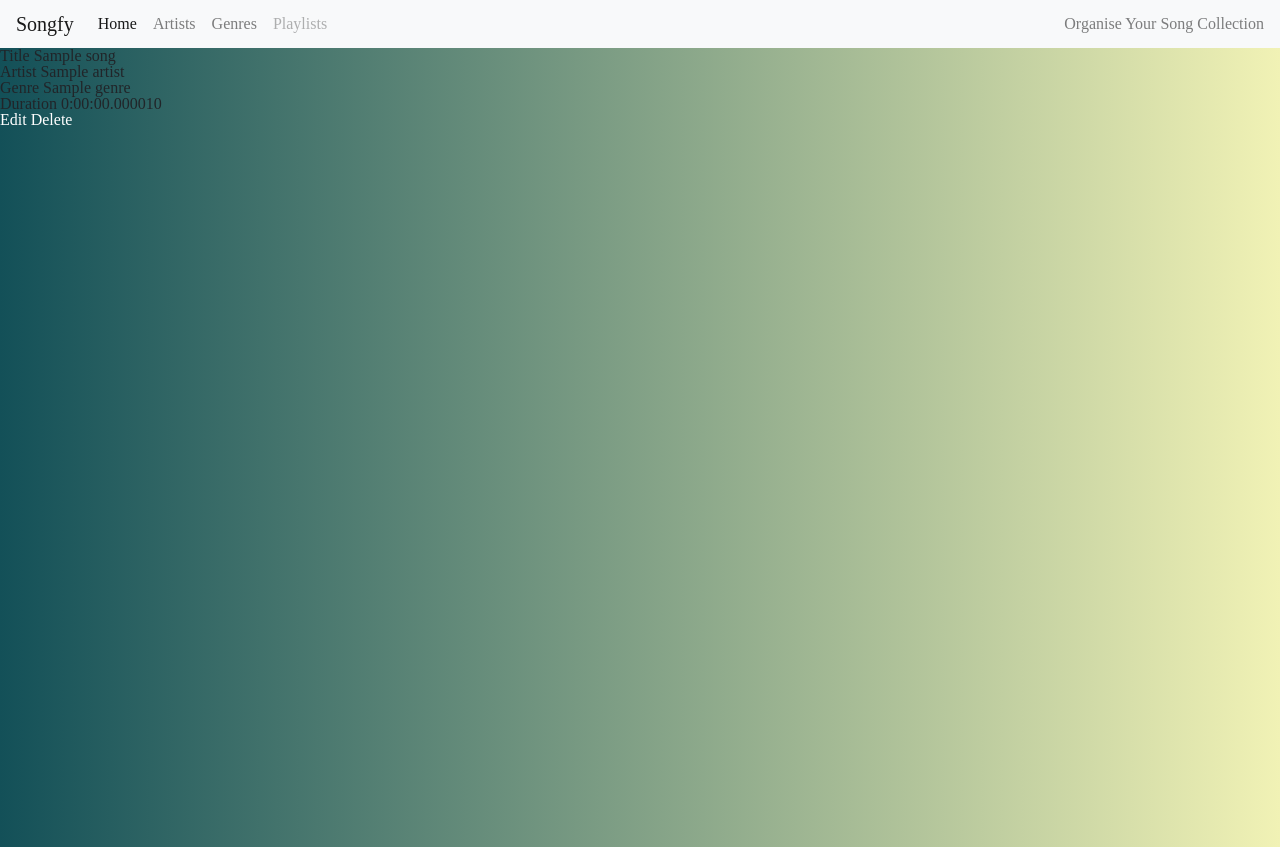
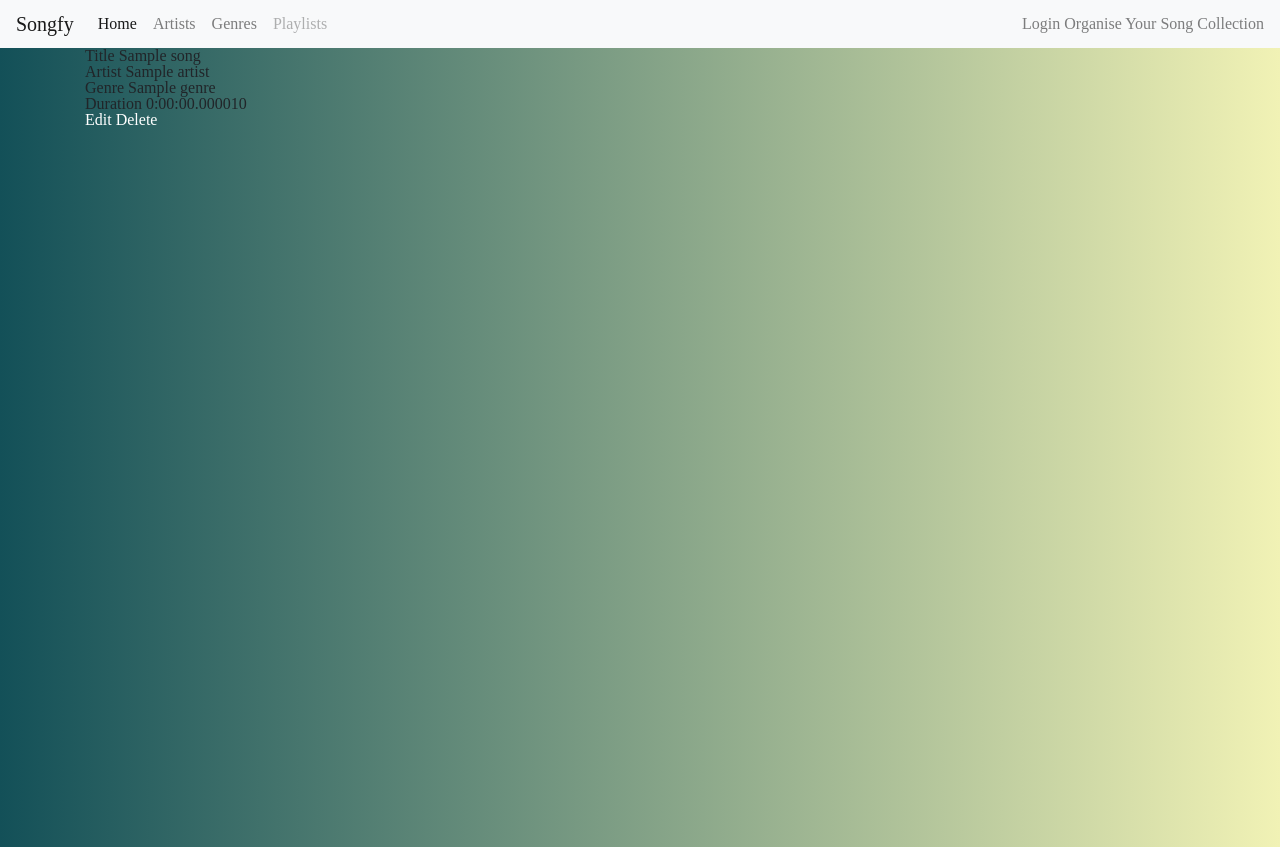
Before and after one commit to SiddharthShringi/Song-App, a Django app: page /song/1 in a window 1280 px wide. Shown: the top 847 px of the page. Run offline with Django 3.2, Linux system fonts and the light colour scheme; tables that the repository leaves empty hold one stand-in row (values such as "Sample post"); some libraries are stand-ins or nearby versions.

Commit message:
add login/logout functionality

```diff
--- a/mysite/settings.py
+++ b/mysite/settings.py
@@ -55,7 +55,7 @@ ROOT_URLCONF = 'mysite.urls'
 TEMPLATES = [
     {
         'BACKEND': 'django.template.backends.django.DjangoTemplates',
-        'DIRS': [],
+        'DIRS': [os.path.join(BASE_DIR, 'templates')],
         'APP_DIRS': True,
         'OPTIONS': {
             'context_processors': [
@@ -120,3 +120,5 @@ USE_TZ = True
 
 STATIC_URL = '/static/'
 STATIC_ROOT = os.path.join(BASE_DIR, 'static')
+LOGIN_REDIRECT_URL = '/'
+LOGOUT_REDIRECT_URL = '/'
--- a/mysite/urls.py
+++ b/mysite/urls.py
@@ -19,5 +19,6 @@ from django.conf.urls import include
 
 urlpatterns = [
     path('admin/', admin.site.urls),
-    path('', include('songfy.urls', namespace='songfy'))
+    path('', include('songfy.urls', namespace='songfy')),
+    path('accounts/', include('django.contrib.auth.urls')),
 ]
--- a/songfy/static/css/songfy.css
+++ b/songfy/static/css/songfy.css
@@ -141,3 +141,7 @@ color: #4f626b;
 .delete a:hover {
   color: #19535a;
 }
+
+.loginout a {
+  color: rgba(0,0,0,.5);
+}
--- a/songfy/templates/songfy/base.html
+++ b/songfy/templates/songfy/base.html
@@ -30,9 +30,20 @@
                         <a class="nav-link disabled" href="{% url 'songfy:playlist_lst' %}">Playlists</a>
                     </li>
                 </ul>
+                <div class="loginout">
+                {% if user.is_authenticated %}
+                    <span>
+                        <p>Hello {{ user.username }}!<small><a href="{% url 'logout' %}">Logout</a></small></p>
+                    </span>
+                {% else %}
+                    <span>
+                        <small><a href="{% url 'login' %}">Login</a></small>
+                    </span>
+                {% endif %}
                 <span class="navbar-text">
                     Organise Your Song Collection
                 </span>
+                </div>
             </div>
         </nav>
         <div class="full-page-wrapper">
--- a/songfy/templates/songfy/song_detail.html
+++ b/songfy/templates/songfy/song_detail.html
@@ -1,11 +1,17 @@
 {% extends 'songfy/base.html' %}
 {% block content %}
-<div class='detail'>
-	<h5>Title {{ song.title }}</h5>
-	<p>Artist {{ song.artist }}</p>
-	<p>Genre {{ song.genre }}</p>
-	<p>Duration {{ song.duration }}</p>
+<div class='container'>
+	<div class="row">
+		<div class="col-6">
+			<h5>Title {{ song.title }}</h5>
+			<p>Artist {{ song.artist }}</p>
+			<p>Genre {{ song.genre }}</p>
+			<p>Duration {{ song.duration }}</p>
+			<a href="{% url 'songfy:edit_song' song.id %}">Edit</a>
+			<a href="{% url 'songfy:song_delete' song.id %}">Delete</a>
+		</div>
+
+	</div>
 </div>
-<a href="{% url 'songfy:edit_song' song.id %}">Edit</a>
-<a href="{% url 'songfy:song_delete' song.id %}">Delete</a>
+
 {% endblock %}
--- a/songfy/views.py
+++ b/songfy/views.py
@@ -1,6 +1,7 @@
 from django.shortcuts import render, get_object_or_404, redirect
 from .models import Song, Artist, Genre, Playlist
 from .forms import SongForm, ArtistForm, GenreForm, PlaylistForm
+from django.contrib.auth.decorators import login_required
 
 
 def home(request):
@@ -46,6 +47,7 @@ def playlist_song(request, pk):
     return render(request, 'songfy/playlist_song.html', {'playlist_obj': playlist_obj, 'playlists': playlists})
 
 
+@login_required
 def add_song(request):
     if request.method == 'POST':
         form = SongForm(request.POST)
@@ -58,6 +60,7 @@ def add_song(request):
     return render(request, 'songfy/add_edit_song.html', {'form': form})
 
 
+@login_required
 def edit_song(request, pk):
     song = get_object_or_404(Song, pk=pk)
     if request.method == 'POST':
@@ -70,6 +73,7 @@ def edit_song(request, pk):
     return render(request, 'songfy/add_edit_song.html', {'form': form})
 
 
+@login_required
 def add_artist(request):
     if request.method == "POST":
         form = ArtistForm(request.POST)
@@ -81,6 +85,7 @@ def add_artist(request):
     return render(request, 'songfy/add_artist.html', {'form': form})
 
 
+@login_required
 def add_genre(request):
     if request.method == "POST":
         form = GenreForm(request.POST)
@@ -92,6 +97,7 @@ def add_genre(request):
     return render(request, 'songfy/add_genre.html', {'form': form})
 
 
+@login_required
 def add_playlist(request):
     if request.method == "POST":
         form = PlaylistForm(request.POST)
@@ -103,6 +109,7 @@ def add_playlist(request):
     return render(request, 'songfy/add_playlist.html', {'form': form})
 
 
+@login_required
 def edit_playlist(request, pk):
     playlist = get_object_or_404(Playlist, pk=pk)
     if request.method == "POST":
@@ -115,24 +122,28 @@ def edit_playlist(request, pk):
     return render(request, 'songfy/add_playlist.html', {'form': form})
 
 
+@login_required
 def song_delete(request, pk):
     song = get_object_or_404(Song, pk=pk)
     song.delete()
     return redirect('/')
 
 
+@login_required
 def artist_delete(request, pk):
     artist = get_object_or_404(Artist, pk=pk)
     artist.delete()
     return redirect('/artists')
 
 
+@login_required
 def genre_delete(request, pk):
     genre = get_object_or_404(Genre, pk=pk)
     genre.delete()
     return redirect('/genres')
 
 
+@login_required
 def playlist_delete(request, pk):
     playlist = get_object_or_404(Playlist, pk=pk)
     playlist.delete()
```
